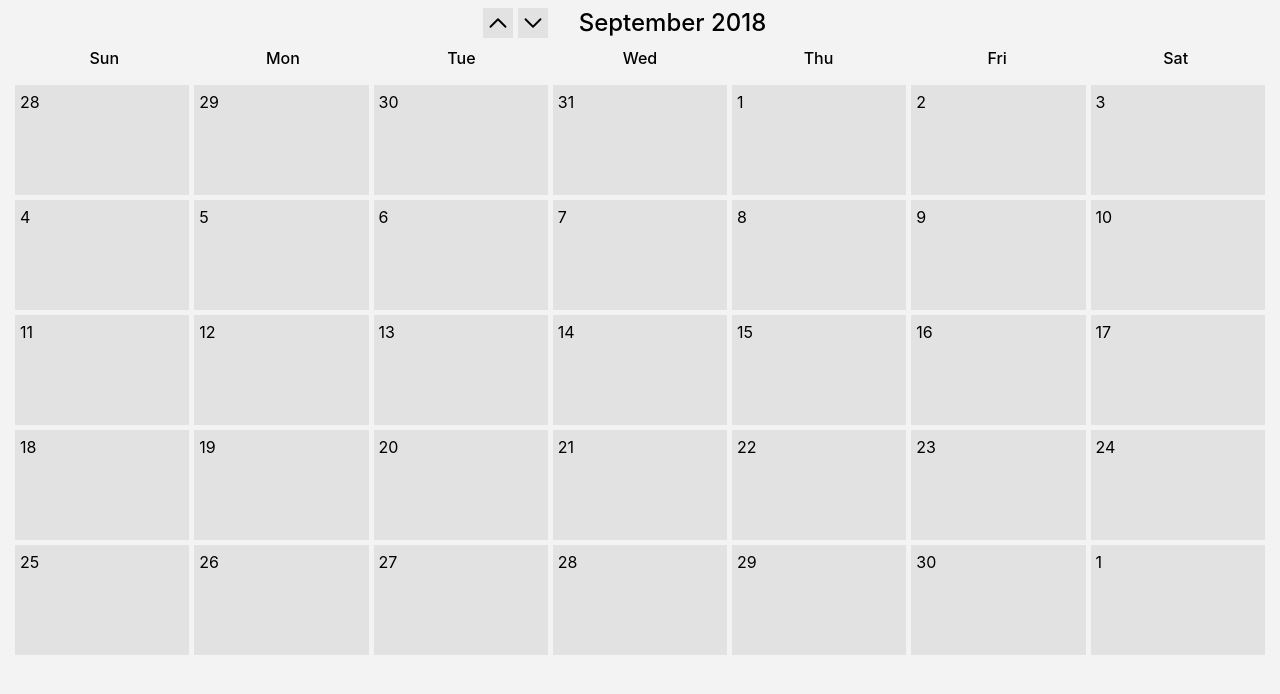
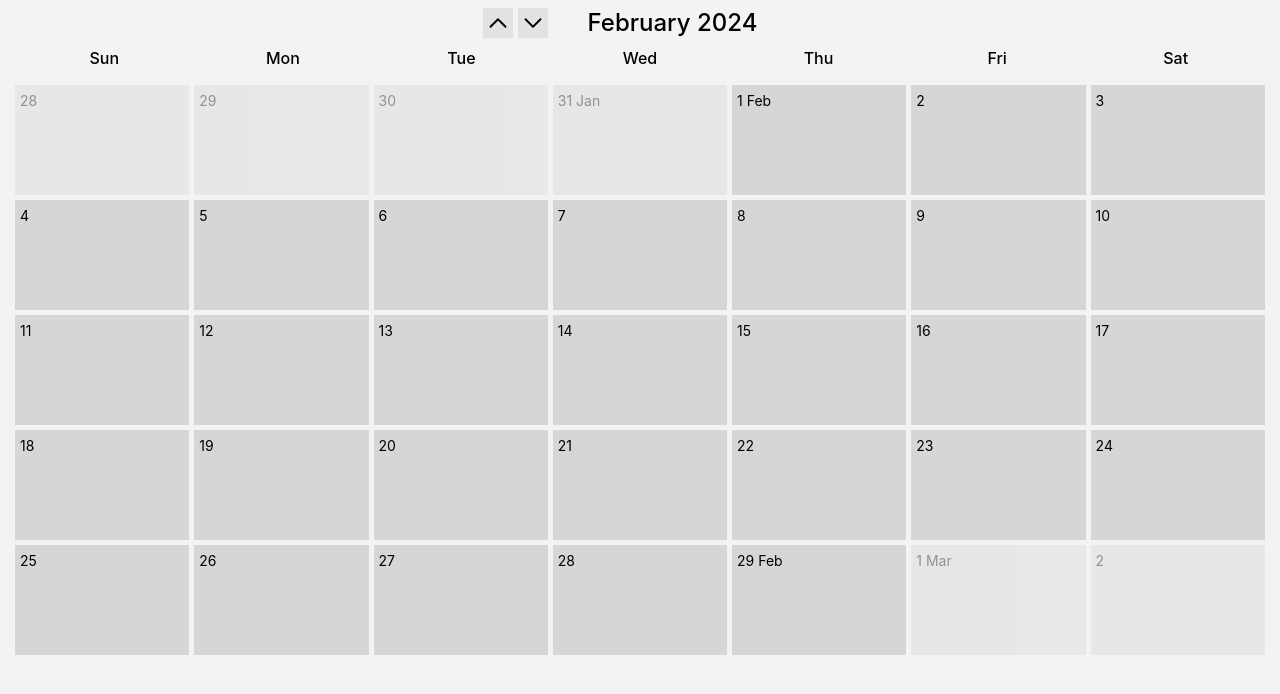
Before and after one commit to SergejShk/scheduler, a React (Vite) app: page / in a window 1280 px wide. Shown: the top 694 px of the page. Built offline with nearby package versions, Linux system fonts and the light colour scheme.

Commit message:
Created Calendar logic

```diff
--- a/src/components/App.tsx
+++ b/src/components/App.tsx
@@ -1,6 +1,6 @@
 import { FC } from "react";
 
-import Calendar from "./Calendar";
+import Calendar from "./calendar/Calendar";
 
 const App: FC = () => {
 	return (
--- a/src/components/Calendar.tsx
+++ b/src/components/calendar/Calendar.tsx
@@ -1,15 +1,32 @@
-import { FC } from "react";
+import { FC, useState } from "react";
 import styled from "styled-components";
 
-import { days, weekDays } from "../utils/constants";
+import Days from "./Days";
+
+import { monthes } from "../../utils/constants";
 
 const Calendar: FC = () => {
+	const [currentYear, setCurrentYear] = useState(new Date().getFullYear());
+	const [currentMonth, setCurrentMonth] = useState(new Date().getMonth());
+
 	const prevMonthClick = () => {
-		console.log("prev month click");
+		setCurrentMonth((prev) => {
+			if (prev === 0) {
+				setCurrentYear((prevYear) => prevYear - 1);
+				return 11;
+			}
+			return prev - 1;
+		});
 	};
 
 	const nextMonthClick = () => {
-		console.log("next month click");
+		setCurrentMonth((prev) => {
+			if (prev === 11) {
+				setCurrentYear((prevYear) => prevYear + 1);
+				return 0;
+			}
+			return prev + 1;
+		});
 	};
 
 	return (
@@ -17,21 +34,9 @@ const Calendar: FC = () => {
 			<Heading>
 				<PrevArrow type="button" onClick={prevMonthClick} />
 				<NextArrow type="button" onClick={nextMonthClick} />
-				<CurrentDate>September 2018</CurrentDate>
+				<CurrentDate>{`${monthes[currentMonth]} ${currentYear}`}</CurrentDate>
 			</Heading>
-
-			<CalendarBody>
-				<WeekDaysList>
-					{weekDays.map((day, idx) => (
-						<WeekDaysItem key={idx}>{day}</WeekDaysItem>
-					))}
-				</WeekDaysList>
-				<DaysList>
-					{days.map((day, idx) => (
-						<DaysItem key={idx}>{day}</DaysItem>
-					))}
-				</DaysList>
-			</CalendarBody>
+			<Days currentYear={currentYear} currentMonth={currentMonth} />
 		</CalendarStyled>
 	);
 };
@@ -77,37 +82,3 @@ const CurrentDate = styled.p`
 	font-weight: 500;
 	text-align: center;
 `;
-
-const CalendarBody = styled.div`
-	padding: 0 15px;
-`;
-
-const CalendarList = styled.ul`
-	display: flex;
-	flex-wrap: wrap;
-	text-align: center;
-`;
-
-const CalendarItem = styled.li`
-	width: calc(100% / 7);
-	cursor: grab;
-`;
-
-const WeekDaysList = styled(CalendarList)``;
-
-const WeekDaysItem = styled(CalendarItem)`
-	font-weight: 500;
-`;
-
-const DaysList = styled(CalendarList)`
-	margin-top: 15px;
-	gap: 5px;
-	text-align: left;
-`;
-
-const DaysItem = styled(CalendarItem)`
-	height: 100px;
-	width: calc(100% / 7 - 5px - 10px + 0.7px);
-	background-color: #e2e2e2;
-	padding: 5px;
-`;
--- /dev/null
+++ b/src/components/calendar/Days.tsx
@@ -0,0 +1,94 @@
+import { FC, ReactNode } from "react";
+import styled from "styled-components";
+
+import { shortMonthes, weekDays } from "../../utils/constants";
+
+interface IProps {
+	currentYear: number;
+	currentMonth: number;
+}
+
+const Days: FC<IProps> = ({ currentYear, currentMonth }) => {
+	const firstDayOfMonth = new Date(currentYear, currentMonth, 1).getDay();
+	const lastDateOfMonth = new Date(currentYear, currentMonth + 1, 0).getDate();
+	const lastDayOfMonth = new Date(currentYear, currentMonth, lastDateOfMonth).getDay();
+	const lastDateOfPrevMonth = new Date(currentYear, currentMonth, 0).getDate();
+	const prevMonth = new Date(currentYear, currentMonth, 0).getMonth();
+	const nextMonth = new Date(currentYear, currentMonth + 1, 1).getMonth();
+
+	const days: ReactNode[] = [];
+
+	for (let i = firstDayOfMonth; i > 0; i -= 1) {
+		days.push(
+			<DaysItem key={"dayOfPrevMonth" + i} $isInactive>
+				{i === 1 ? `${lastDateOfPrevMonth - i + 1} ${shortMonthes[prevMonth]}` : lastDateOfPrevMonth - i + 1}
+			</DaysItem>
+		);
+	}
+
+	for (let i = 1; i <= lastDateOfMonth; i += 1) {
+		days.push(
+			<DaysItem key={"dayOfMonth" + i}>
+				{i === 1 || i === lastDateOfMonth ? `${i} ${shortMonthes[currentMonth]}` : i}
+			</DaysItem>
+		);
+	}
+
+	for (let i = lastDayOfMonth; i < 6; i += 1) {
+		days.push(
+			<DaysItem key={"dayOfNextMonth" + i} $isInactive>
+				{i === lastDayOfMonth
+					? `${i - lastDayOfMonth + 1} ${shortMonthes[nextMonth]}`
+					: i - lastDayOfMonth + 1}
+			</DaysItem>
+		);
+	}
+
+	return (
+		<DaysStyled>
+			<WeekDaysList>
+				{weekDays.map((day, idx) => (
+					<WeekDaysItem key={idx}>{day}</WeekDaysItem>
+				))}
+			</WeekDaysList>
+			<DaysList>{days.concat()}</DaysList>
+		</DaysStyled>
+	);
+};
+
+export default Days;
+
+const DaysStyled = styled.div`
+	padding: 0 15px;
+`;
+
+const CalendarList = styled.ul`
+	display: flex;
+	flex-wrap: wrap;
+	text-align: center;
+`;
+
+const CalendarItem = styled.li`
+	width: calc(100% / 7);
+`;
+
+const WeekDaysList = styled(CalendarList)``;
+
+const WeekDaysItem = styled(CalendarItem)`
+	font-weight: 500;
+`;
+
+const DaysList = styled(CalendarList)`
+	margin-top: 15px;
+	gap: 5px;
+	text-align: left;
+`;
+
+const DaysItem = styled(CalendarItem)<{ $isInactive?: boolean }>`
+	height: 100px;
+	width: calc(100% / 7 - 5px - 10px + 0.7px);
+	background-color: #d7d6d6;
+	padding: 5px;
+	opacity: ${({ $isInactive }) => ($isInactive ? "0.4" : "1")};
+	font-size: 14px;
+`;
--- a/src/utils/constants.ts
+++ b/src/utils/constants.ts
@@ -11,6 +11,21 @@ export const monthes = [
 	"October",
 	"November",
 	"December",
+];
+
+export const shortMonthes = [
+	"Jan",
+	"Feb",
+	"Mar",
+	"Apr",
+	"May",
+	"Jun",
+	"Jul",
+	"Aug",
+	"Sep",
+	"Oct",
+	"Nov",
+	"Dec",
 ];
 
 export const weekDays = ["Sun", "Mon", "Tue", "Wed", "Thu", "Fri", "Sat"];
```
